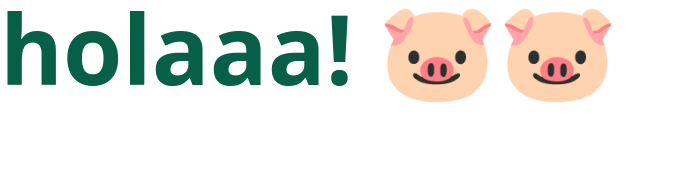
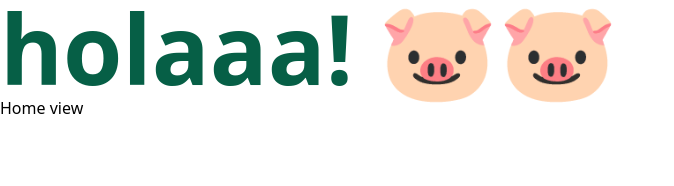
Before and after one commit to andriucarbo/FEPT08-final-project, a Vue app: page / in a window 1280 px wide. Shown: the top 186 px of the page, without its empty margins (0-674 px from the left). Built offline with nearby package versions, Linux system fonts and the light colour scheme.

Commit message:
instalacionRouter

```diff
--- a/package.json
+++ b/package.json
@@ -9,7 +9,8 @@
     "preview": "vite preview"
   },
   "dependencies": {
-    "vue": "^3.5.13"
+    "vue": "^3.5.13",
+    "vue-router": "^4.5.0"
   },
   "devDependencies": {
     "@vitejs/plugin-vue": "^5.2.1",
--- a/src/App.vue
+++ b/src/App.vue
@@ -1,6 +1,8 @@
 <template>
   <div>
     <h1 class="text-8xl font-black text-emerald-800">{{ title }}</h1>
+
+    <Router-view/>
 
   </div>
 </template>
--- a/src/main.js
+++ b/src/main.js
@@ -1,5 +1,6 @@
 import { createApp } from 'vue'
 import './style.css'
 import App from './App.vue'
+import router from './routes'
 
-createApp(App).mount('#app')
+createApp(App).use(router).mount('#app')
--- /dev/null
+++ b/src/routes.js
@@ -0,0 +1,21 @@
+import { createWebHashHistory, createRouter } from "vue-router"
+
+import Home from './views/Home.vue'
+
+const routes = [
+    {   path: "/",
+        name: "Home",
+        component: Home,
+        //aquí pondremos las siguientes rutas
+    }
+];
+
+
+
+const router = createRouter({
+    history: createWebHashHistory(),
+    routes
+})
+
+
+export default router
--- /dev/null
+++ b/src/views/Home.vue
@@ -0,0 +1,19 @@
+<template>
+    <div>
+        <h2>Home view</h2>
+
+    </div>
+</template>
+
+
+<script>
+export default {
+    name: "Home"
+
+}
+</script>
+
+
+<style>
+
+</style>
```
Also changed, not shown: 1 other file (tests, documents, lock files or other folders).
